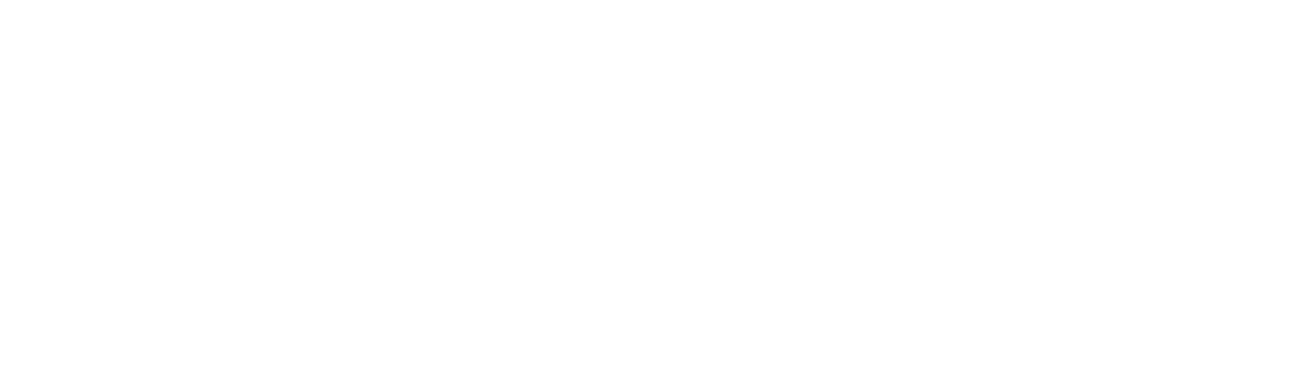
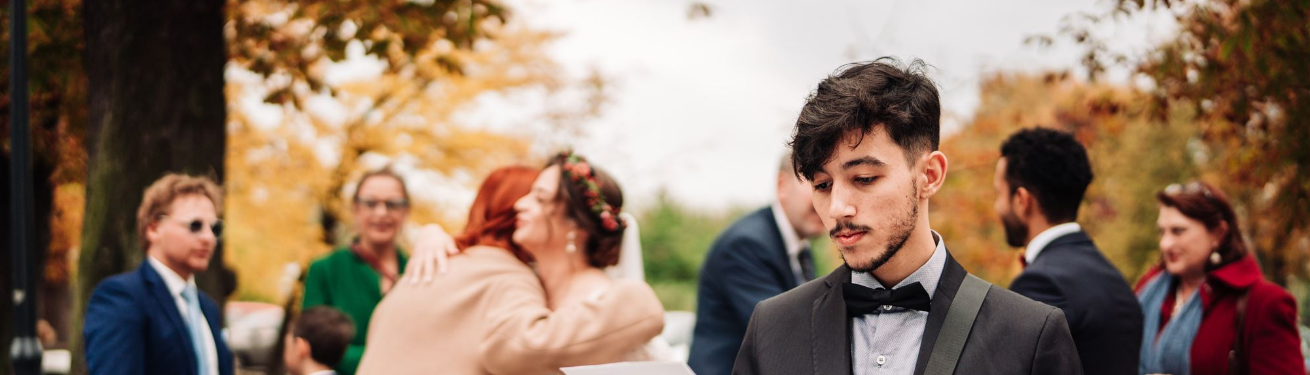
Before and after one commit to Marofelipe/common-components, a plain HTML site: page BlurryLoading/index.html in a window 1280 px wide. Shown: the top 375 px of the page, 1310 px wide, since content can reach past the window. Drawn offline with Linux system fonts and the light colour scheme.

Commit message:
Feat(BlurLoading): Um componente que a medida que uma imagem é carregada, fica mais nitida

```diff
--- a/BlurryLoading/index.html
+++ b/BlurryLoading/index.html
@@ -12,11 +12,11 @@
       referrerpolicy="no-referrer"
     />
     <link rel="stylesheet" href="styles.css" />
-    <title>Blank Project</title>
+    <title>Blurry Loading</title>
   </head>
   <body>
-    <h1>Blank Project</h1>
-
+    <section class="bg"></section>
+    <div class="loading-text">0%</div>
     <script src="script.js"></script>
   </body>
 </html>
--- a/BlurryLoading/script.js
+++ b/BlurryLoading/script.js
@@ -0,0 +1,22 @@
+const loadText = document.querySelector(".loading-text");
+const bg = document.querySelector(".bg");
+
+let load = 0;
+
+let ivl = setInterval(blurring, 30);
+
+function blurring() {
+  load++;
+
+  if (load > 99) clearInterval(ivl);
+
+  loadText.innerText = `${load}%`;
+  console.log(scale(load, 0, 100, 1, 0));
+  loadText.style.opacity = scale(load, 100, 1);
+
+  bg.style.filter = `blur(${scale(load, 100, 30)}px)`;
+}
+
+const scale = (num, in_max, out_max) => {
+  return out_max - (num / in_max) * out_max;
+};
--- a/BlurryLoading/styles.css
+++ b/BlurryLoading/styles.css
@@ -1,11 +1,15 @@
-@import url("https://fonts.googleapis.com/css2?family=Roboto:wght@400;700&display=swap");
+@import url("https://fonts.googleapis.com/css2?family=Ubuntu");
+
+:root {
+  --bg-image: url("FotoCasamento.jpg");
+}
 
 * {
   box-sizing: border-box;
 }
 
 body {
-  font-family: "Roboto", sans-serif;
+  font-family: "Ubuntu", sans-serif;
   display: flex;
   align-items: center;
   justify-content: center;
@@ -14,3 +18,19 @@ body {
   overflow: hidden;
   margin: 0;
 }
+
+.bg {
+  background: var(--bg-image) no-repeat center center/cover;
+  position: absolute;
+  top: -30;
+  left: -30;
+  width: calc(100vw + 60px);
+  height: calc(100vh + 60px);
+  z-index: -1;
+  filter: blur(0px);
+}
+
+.loading-text {
+  font-size: 50px;
+  color: #fff;
+}
```
Also changed, not shown: BlurryLoading/FotoCasamento.jpg (added).
